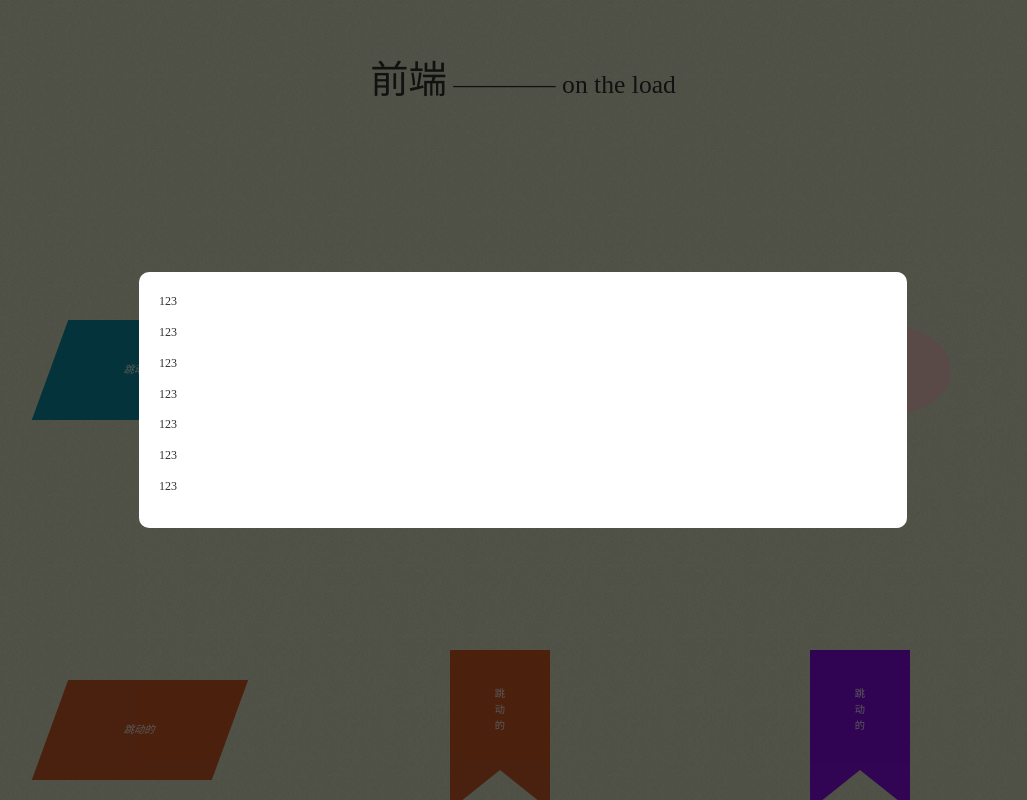
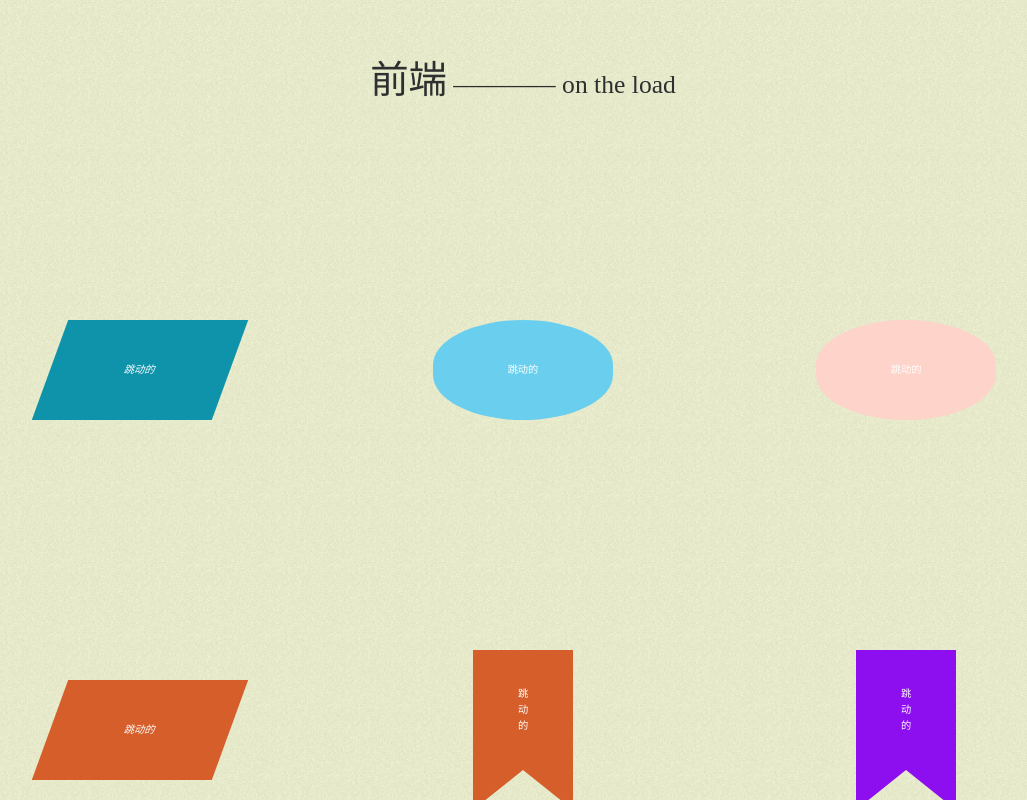
Before and after one commit to justwiner/font-daily-challenges, a React app: page / in a window 1280 px wide. Shown: the top 800 px of the page, without its empty margins (117-1144 px from the left). Built offline with nearby package versions, Linux system fonts and the light colour scheme.

Commit message:
Completing the foundation of the modal frame

```diff
--- a/package.json
+++ b/package.json
@@ -22,6 +22,7 @@
     "babel-preset-stage-0": "^6.24.1",
     "node-sass": "^4.9.0",
     "parcel-bundler": "^1.8.1",
+    "prop-types": "^15.6.1",
     "react": "^16.4.0",
     "react-dom": "^16.4.0",
     "react-redux": "^5.0.7",
--- a/src/components/badModel/index.js
+++ b/src/components/badModel/index.js
@@ -1,4 +1,5 @@
 import React, { Component } from 'react'
+import { PropTypes } from 'prop-types'
 import {render, unmountComponentAtNode} from 'react-dom'
 import './index.scss'
 
@@ -7,32 +8,36 @@ class BadModel extends Component {
   static defaultProps = {
     open: false
   }
+  static propTypes = {
+    open: PropTypes.bool
+  }
+  componentWillReceiveProps(nextProps){
+    this.renderModal(nextProps)
+  }
   componentDidMount() {
+    this.renderModal()
+  }
+  closeModal() {
+    unmountComponentAtNode(this.modalTarget);
+    document.body.removeChild(this.modalTarget)
+  }
+  renderModal(props = this.props) {
+    if ( props.open ) {
       this.modalTarget = document.createElement('div');
       this.modalTarget.className = 'modal';
       document.body.appendChild(this.modalTarget);
       this.modalTarget.onclick = (e) => {
         if (e.target.className === 'modal') {
           this.closeModal()
-        console.log('关闭模态框')
         } else {
           return false
         }
       }
-    this.renderModal();
-  }
-  componentWillUpdate() {
-      this.renderModal();
-  }
-  closeModal() {
-      unmountComponentAtNode(this.modalTarget);
-      document.body.removeChild(this.modalTarget)
-  }
-  renderModal() {
       render(
-      <div className="modal-content">{ this.props.children }</div>,
+        <div className="modal-content">{ props.children }</div>,
         this.modalTarget
       );
+    }
   }
   render() {
     return <noscript />
--- a/src/pages/list/List.js
+++ b/src/pages/list/List.js
@@ -10,7 +10,19 @@ let _graphStyle = {
 }
 
 class List extends Component {
+  constructor (props) {
+    super(props)
+    this.state = {
+      _open: false
+    }
+  }
+  openModal () {
+    this.setState({
+      _open: true
+    })
+  }
   render () {
+    const { _open } = this.state
     const arr = [
       {
         title: '跳动的',
@@ -70,13 +82,15 @@ class List extends Component {
           {
             arr.map((item, index) => {
               return (
-                <GeometricFigure graphStyle={_graphStyle} key={index}>
-                  <font>{item.title}</font>
-                </GeometricFigure>
+                <div onClick={this.openModal.bind(this)} key={index}>
+                  <GeometricFigure graphStyle={_graphStyle}>
+                    <font>{item.title}</font>
+                  </GeometricFigure>
+                </div>
               )
             })
           }
-          <BadModel>
+          <BadModel open={_open}>
             <p>123</p>
             <p>123</p>
             <p>123</p>
--- a/src/pages/list/List.scss
+++ b/src/pages/list/List.scss
@@ -1,17 +1,18 @@
 .list-content {
   display: flex;
   align-items: center;
+  justify-content: space-between;
   flex-wrap: wrap;
   margin-top: 10vh;
 }
-.list-content > div {
+.list-content > div > div {
   margin: 10vh;
   cursor: pointer;
 }
-.list-content > div > div:hover{
+.list-content > div > div > div:hover{
   box-shadow: 10px 10px 10px lightgrey;
   transform: rotate(360deg)
 }
-.list-content > div > div {
+.list-content > div > div > div {
   transition: box-shadow 300ms,transform 1s
 }
```
Lines whose indentation alone changed are shown as unchanged.
